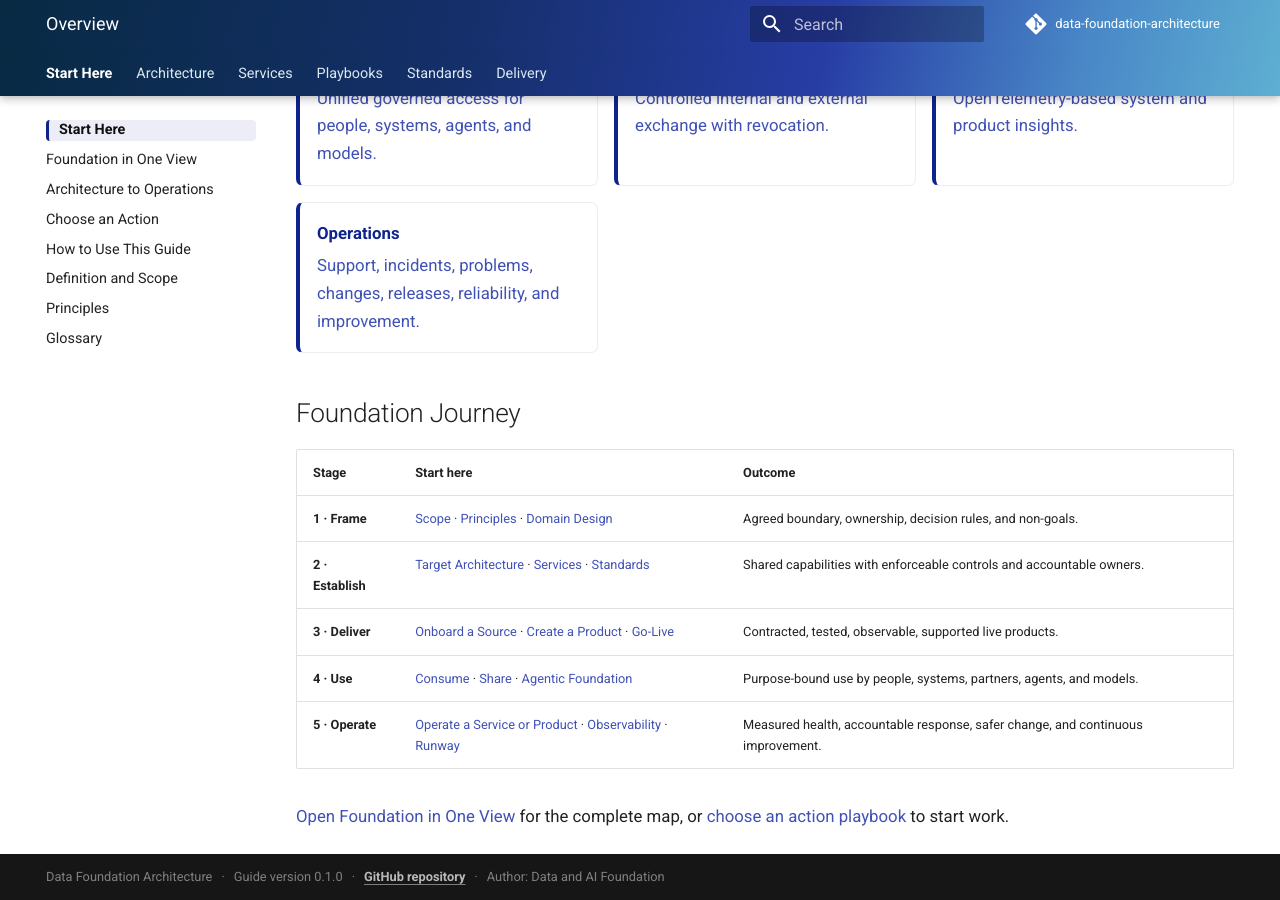
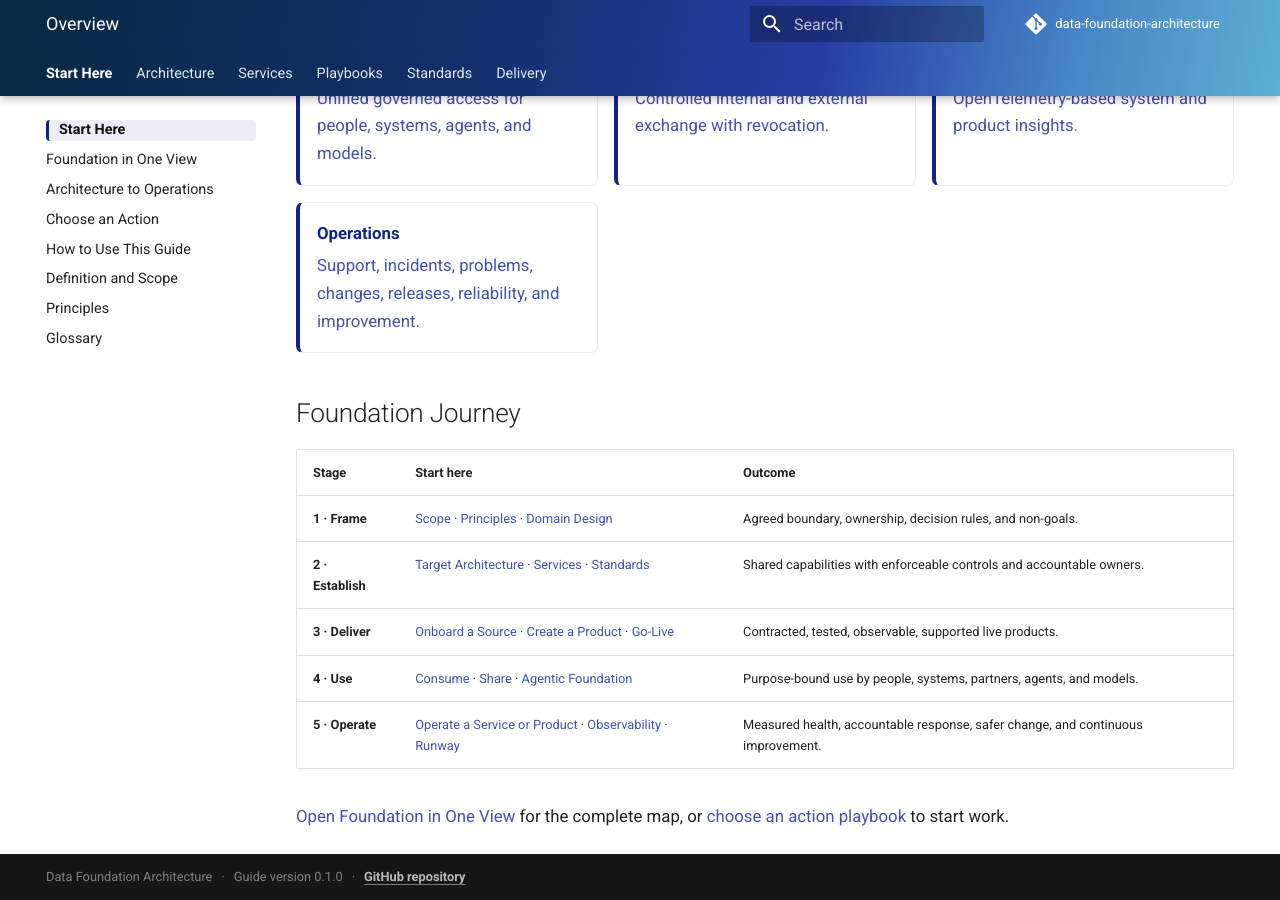
Before and after one commit to cong78/data-foundation-architecture, an MkDocs documentation site: the page built from docs/index.md, in a window 1280 px wide and 900 px high, scrolled down 612 px. Built offline with MkDocs 1.6.1 and Material for MkDocs 9.7.7, drawn with Linux system fonts in a browser that asks for light colours; a script that is not in the unit is left out; comment, search, counter and statistics services are not loaded.

Commit message:
Remove author from footer

```diff
--- a/overrides/partials/footer.html
+++ b/overrides/partials/footer.html
@@ -7,8 +7,6 @@
         <span>Guide version {{ config.extra.docs_version }}</span>
         <span class="footer-divider" aria-hidden="true">·</span>
         <a href="{{ config.repo_url }}" target="_blank" rel="noopener noreferrer">GitHub repository</a>
-        <span class="footer-divider" aria-hidden="true">·</span>
-        <span>Author: {{ config.site_author }}</span>
       </div>
     </div>
   </div>
```
